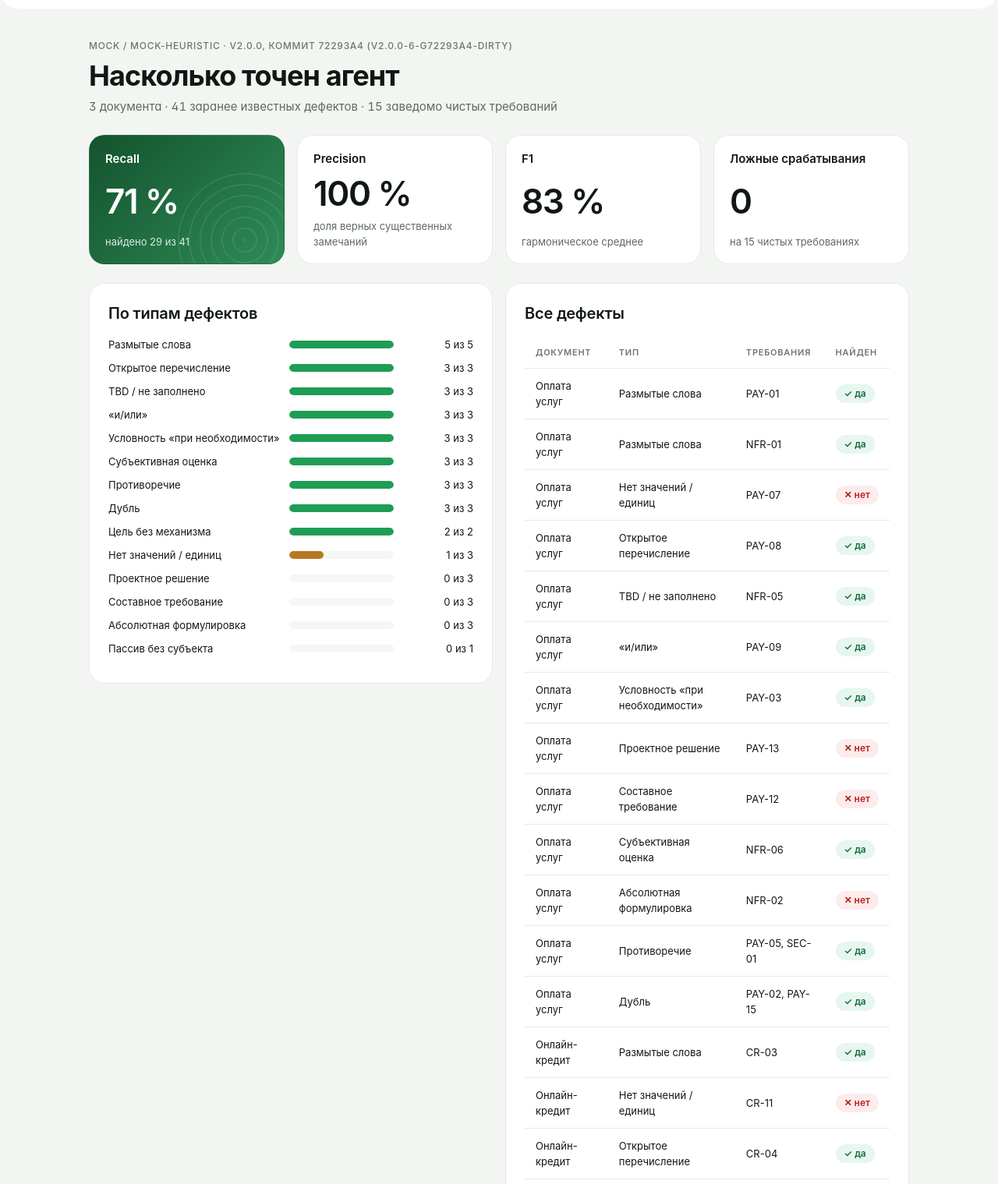
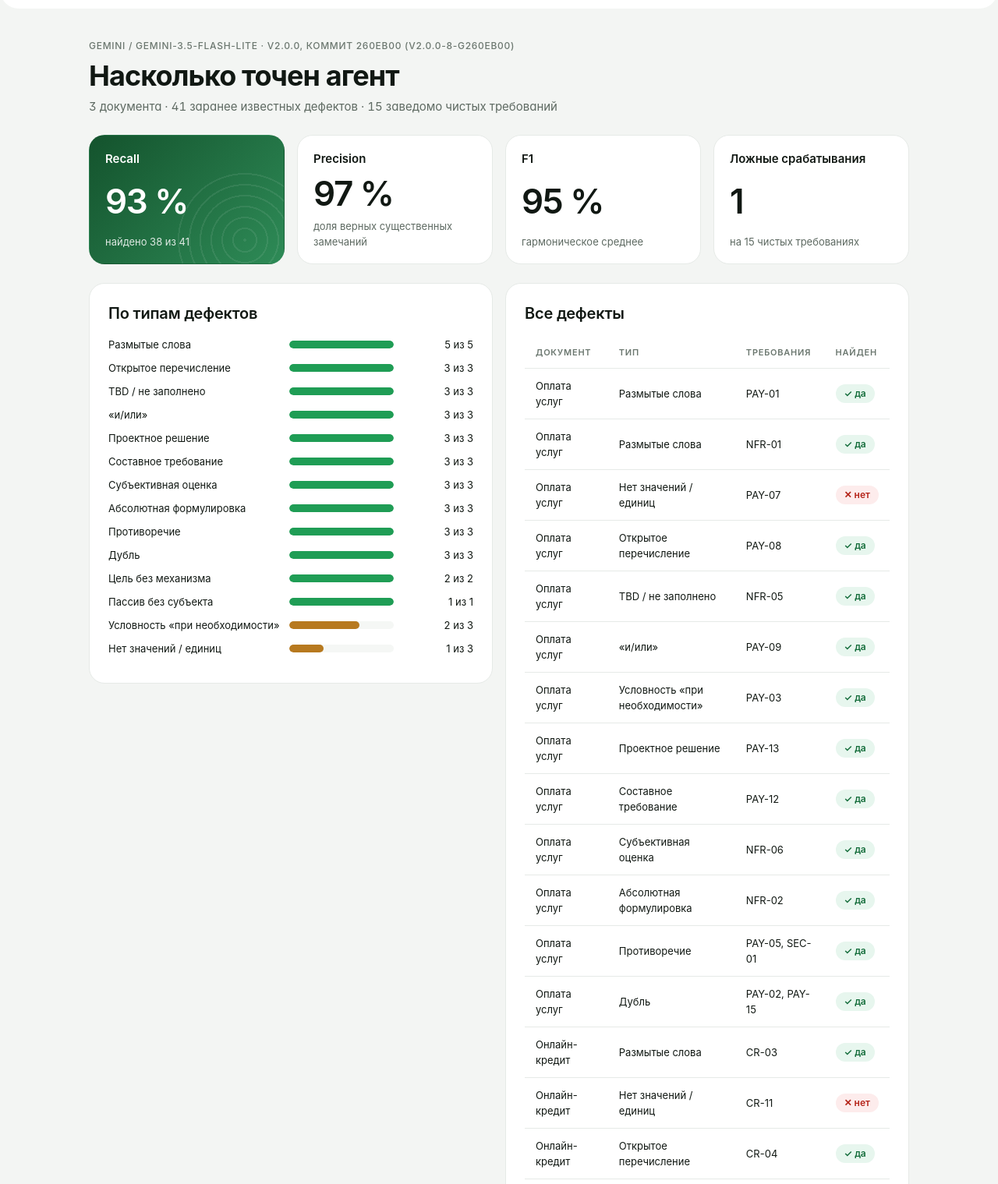
Before and after one commit to Aidana17022007/req-review-agent, a plain HTML site: page bench/results.html in a window 1280 px wide. Shown: the part 81-1600 px from the top of the page at 78% size. Drawn offline with Linux system fonts and the light colour scheme.

Commit message:
Бенчмарк на Gemini (gemini-3.5-flash-lite): recall 93 %, precision 97 %, F1 95 % на 41 дефекте; слайды с реальными метриками
Co-Authored-By: Claude Opus 5.5 <noreply@anthropic.com>

```diff
--- a/bench/results.html
+++ b/bench/results.html
@@ -630,30 +630,30 @@ pre.code{margin:0;padding:12px 14px;border-radius:12px;background:var(--surface-
 @media (max-width:640px){.tr{grid-template-columns:1fr 70px}.tr .bar{grid-column:1/-1}}</style></head><body>
 <header class="pagebar"><div class="logo"><span class="logo-mark"><svg class="ic " width="18" height="18" viewBox="0 0 24 24" fill="none" stroke="currentColor" stroke-width="1.75" stroke-linecap="round" stroke-linejoin="round" aria-hidden="true"><circle cx="11" cy="11" r="7"/><path d="m20 20-3.5-3.5"/><path d="M8 11h6M11 8v6"/></svg></span><span>ReqLens<small>Бенчмарк точности</small></span></div></header>
 <main class="wrap-b">
-<div class="caption">mock / mock-heuristic · v2.0.0, коммит 72293a4 (v2.0.0-6-g72293a4-dirty)</div><h1 class="display" style="margin:8px 0 6px">Насколько точен агент</h1>
+<div class="caption">gemini / gemini-3.5-flash-lite · v2.0.0, коммит 260eb00 (v2.0.0-8-g260eb00)</div><h1 class="display" style="margin:8px 0 6px">Насколько точен агент</h1>
 <p class="muted" style="margin-bottom:24px">3 документа · 41 заранее известных дефектов · 15 заведомо чистых требований</p>
 <div class="grid g-4" style="margin-bottom:24px">
- <article class="kpi kpi-hero"><span class="lbl">Recall</span><div class="kpi-num">71 %</div><div class="sub">найдено 29 из 41</div></article>
- <article class="kpi"><span class="lbl">Precision</span><div class="kpi-num">100 %</div><div class="sub">доля верных существенных замечаний</div></article>
- <article class="kpi"><span class="lbl">F1</span><div class="kpi-num">83 %</div><div class="sub">гармоническое среднее</div></article>
- <article class="kpi"><span class="lbl">Ложные срабатывания</span><div class="kpi-num">0</div><div class="sub">на 15 чистых требованиях</div></article></div>
+ <article class="kpi kpi-hero"><span class="lbl">Recall</span><div class="kpi-num">93 %</div><div class="sub">найдено 38 из 41</div></article>
+ <article class="kpi"><span class="lbl">Precision</span><div class="kpi-num">97 %</div><div class="sub">доля верных существенных замечаний</div></article>
+ <article class="kpi"><span class="lbl">F1</span><div class="kpi-num">95 %</div><div class="sub">гармоническое среднее</div></article>
+ <article class="kpi"><span class="lbl">Ложные срабатывания</span><div class="kpi-num">1</div><div class="sub">на 15 чистых требованиях</div></article></div>
 <div class="grid g-2" style="align-items:start">
 <div class="card"><div class="card-title"><span class="h2">По типам дефектов</span></div>
 <div class="tr"><span class="small">Размытые слова</span><div class="bar"><i style="width:100.0%;background:var(--ok-accent)"></i></div>
 <b class="small" style="text-align:right">5 из 5</b></div><div class="tr"><span class="small">Открытое перечисление</span><div class="bar"><i style="width:100.0%;background:var(--ok-accent)"></i></div>
 <b class="small" style="text-align:right">3 из 3</b></div><div class="tr"><span class="small">TBD / не заполнено</span><div class="bar"><i style="width:100.0%;background:var(--ok-accent)"></i></div>
 <b class="small" style="text-align:right">3 из 3</b></div><div class="tr"><span class="small">«и/или»</span><div class="bar"><i style="width:100.0%;background:var(--ok-accent)"></i></div>
-<b class="small" style="text-align:right">3 из 3</b></div><div class="tr"><span class="small">Условность «при необходимости»</span><div class="bar"><i style="width:100.0%;background:var(--ok-accent)"></i></div>
+<b class="small" style="text-align:right">3 из 3</b></div><div class="tr"><span class="small">Проектное решение</span><div class="bar"><i style="width:100.0%;background:var(--ok-accent)"></i></div>
+<b class="small" style="text-align:right">3 из 3</b></div><div class="tr"><span class="small">Составное требование</span><div class="bar"><i style="width:100.0%;background:var(--ok-accent)"></i></div>
 <b class="small" style="text-align:right">3 из 3</b></div><div class="tr"><span class="small">Субъективная оценка</span><div class="bar"><i style="width:100.0%;background:var(--ok-accent)"></i></div>
+<b class="small" style="text-align:right">3 из 3</b></div><div class="tr"><span class="small">Абсолютная формулировка</span><div class="bar"><i style="width:100.0%;background:var(--ok-accent)"></i></div>
 <b class="small" style="text-align:right">3 из 3</b></div><div class="tr"><span class="small">Противоречие</span><div class="bar"><i style="width:100.0%;background:var(--ok-accent)"></i></div>
 <b class="small" style="text-align:right">3 из 3</b></div><div class="tr"><span class="small">Дубль</span><div class="bar"><i style="width:100.0%;background:var(--ok-accent)"></i></div>
 <b class="small" style="text-align:right">3 из 3</b></div><div class="tr"><span class="small">Цель без механизма</span><div class="bar"><i style="width:100.0%;background:var(--ok-accent)"></i></div>
-<b class="small" style="text-align:right">2 из 2</b></div><div class="tr"><span class="small">Нет значений / единиц</span><div class="bar"><i style="width:33.0%;background:var(--major-accent)"></i></div>
-<b class="small" style="text-align:right">1 из 3</b></div><div class="tr"><span class="small">Проектное решение</span><div class="bar"><i style="width:0.0%;background:var(--critical-accent)"></i></div>
-<b class="small" style="text-align:right">0 из 3</b></div><div class="tr"><span class="small">Составное требование</span><div class="bar"><i style="width:0.0%;background:var(--critical-accent)"></i></div>
-<b class="small" style="text-align:right">0 из 3</b></div><div class="tr"><span class="small">Абсолютная формулировка</span><div class="bar"><i style="width:0.0%;background:var(--critical-accent)"></i></div>
-<b class="small" style="text-align:right">0 из 3</b></div><div class="tr"><span class="small">Пассив без субъекта</span><div class="bar"><i style="width:0.0%;background:var(--critical-accent)"></i></div>
-<b class="small" style="text-align:right">0 из 1</b></div></div>
+<b class="small" style="text-align:right">2 из 2</b></div><div class="tr"><span class="small">Пассив без субъекта</span><div class="bar"><i style="width:100.0%;background:var(--ok-accent)"></i></div>
+<b class="small" style="text-align:right">1 из 1</b></div><div class="tr"><span class="small">Условность «при необходимости»</span><div class="bar"><i style="width:67.0%;background:var(--major-accent)"></i></div>
+<b class="small" style="text-align:right">2 из 3</b></div><div class="tr"><span class="small">Нет значений / единиц</span><div class="bar"><i style="width:33.0%;background:var(--major-accent)"></i></div>
+<b class="small" style="text-align:right">1 из 3</b></div></div>
 <div class="card"><div class="card-title"><span class="h2">Все дефекты</span></div>
 <div class="table-wrap"><table class="tbl"><thead><tr><th>Документ</th><th>Тип</th><th>Требования</th><th>Найден</th></tr></thead><tbody>
 <tr><td class="small">Оплата услуг</td><td class="small">Размытые слова</td><td class="small">PAY-01</td>
@@ -664,10 +664,10 @@ pre.code{margin:0;padding:12px 14px;border-radius:12px;background:var(--surface-
 <td><span class="chip sev-ok">✓ да</span></td></tr><tr><td class="small">Оплата услуг</td><td class="small">«и/или»</td><td class="small">PAY-09</td>
 <td><span class="chip sev-ok">✓ да</span></td></tr><tr><td class="small">Оплата услуг</td><td class="small">Условность «при необходимости»</td><td class="small">PAY-03</td>
 <td><span class="chip sev-ok">✓ да</span></td></tr><tr><td class="small">Оплата услуг</td><td class="small">Проектное решение</td><td class="small">PAY-13</td>
-<td><span class="chip sev-critical">✕ нет</span></td></tr><tr><td class="small">Оплата услуг</td><td class="small">Составное требование</td><td class="small">PAY-12</td>
-<td><span class="chip sev-critical">✕ нет</span></td></tr><tr><td class="small">Оплата услуг</td><td class="small">Субъективная оценка</td><td class="small">NFR-06</td>
+<td><span class="chip sev-ok">✓ да</span></td></tr><tr><td class="small">Оплата услуг</td><td class="small">Составное требование</td><td class="small">PAY-12</td>
+<td><span class="chip sev-ok">✓ да</span></td></tr><tr><td class="small">Оплата услуг</td><td class="small">Субъективная оценка</td><td class="small">NFR-06</td>
 <td><span class="chip sev-ok">✓ да</span></td></tr><tr><td class="small">Оплата услуг</td><td class="small">Абсолютная формулировка</td><td class="small">NFR-02</td>
-<td><span class="chip sev-critical">✕ нет</span></td></tr><tr><td class="small">Оплата услуг</td><td class="small">Противоречие</td><td class="small">PAY-05, SEC-01</td>
+<td><span class="chip sev-ok">✓ да</span></td></tr><tr><td class="small">Оплата услуг</td><td class="small">Противоречие</td><td class="small">PAY-05, SEC-01</td>
 <td><span class="chip sev-ok">✓ да</span></td></tr><tr><td class="small">Оплата услуг</td><td class="small">Дубль</td><td class="small">PAY-02, PAY-15</td>
 <td><span class="chip sev-ok">✓ да</span></td></tr><tr><td class="small">Онлайн-кредит</td><td class="small">Размытые слова</td><td class="small">CR-03</td>
 <td><span class="chip sev-ok">✓ да</span></td></tr><tr><td class="small">Онлайн-кредит</td><td class="small">Нет значений / единиц</td><td class="small">CR-11</td>
@@ -676,10 +676,10 @@ pre.code{margin:0;padding:12px 14px;border-radius:12px;background:var(--surface-
 <td><span class="chip sev-ok">✓ да</span></td></tr><tr><td class="small">Онлайн-кредит</td><td class="small">«и/или»</td><td class="small">CR-13</td>
 <td><span class="chip sev-ok">✓ да</span></td></tr><tr><td class="small">Онлайн-кредит</td><td class="small">Условность «при необходимости»</td><td class="small">CR-05</td>
 <td><span class="chip sev-ok">✓ да</span></td></tr><tr><td class="small">Онлайн-кредит</td><td class="small">Проектное решение</td><td class="small">CR-07</td>
-<td><span class="chip sev-critical">✕ нет</span></td></tr><tr><td class="small">Онлайн-кредит</td><td class="small">Составное требование</td><td class="small">CR-12</td>
-<td><span class="chip sev-critical">✕ нет</span></td></tr><tr><td class="small">Онлайн-кредит</td><td class="small">Субъективная оценка</td><td class="small">CNF-01</td>
+<td><span class="chip sev-ok">✓ да</span></td></tr><tr><td class="small">Онлайн-кредит</td><td class="small">Составное требование</td><td class="small">CR-12</td>
+<td><span class="chip sev-ok">✓ да</span></td></tr><tr><td class="small">Онлайн-кредит</td><td class="small">Субъективная оценка</td><td class="small">CNF-01</td>
 <td><span class="chip sev-ok">✓ да</span></td></tr><tr><td class="small">Онлайн-кредит</td><td class="small">Абсолютная формулировка</td><td class="small">CNF-02</td>
-<td><span class="chip sev-critical">✕ нет</span></td></tr><tr><td class="small">Онлайн-кредит</td><td class="small">Цель без механизма</td><td class="small">CNF-03</td>
+<td><span class="chip sev-ok">✓ да</span></td></tr><tr><td class="small">Онлайн-кредит</td><td class="small">Цель без механизма</td><td class="small">CNF-03</td>
 <td><span class="chip sev-ok">✓ да</span></td></tr><tr><td class="small">Онлайн-кредит</td><td class="small">Размытые слова</td><td class="small">CR-06</td>
 <td><span class="chip sev-ok">✓ да</span></td></tr><tr><td class="small">Онлайн-кредит</td><td class="small">Противоречие</td><td class="small">CR-01, CR-15</td>
 <td><span class="chip sev-ok">✓ да</span></td></tr><tr><td class="small">Онлайн-кредит</td><td class="small">Дубль</td><td class="small">CR-02, CR-16</td>
@@ -688,16 +688,16 @@ pre.code{margin:0;padding:12px 14px;border-radius:12px;background:var(--surface-
 <td><span class="chip sev-ok">✓ да</span></td></tr><tr><td class="small">Открытие счёта</td><td class="small">TBD / не заполнено</td><td class="small">ON-10</td>
 <td><span class="chip sev-ok">✓ да</span></td></tr><tr><td class="small">Открытие счёта</td><td class="small">«и/или»</td><td class="small">ON-12</td>
 <td><span class="chip sev-ok">✓ да</span></td></tr><tr><td class="small">Открытие счёта</td><td class="small">Условность «при необходимости»</td><td class="small">ON-13</td>
-<td><span class="chip sev-ok">✓ да</span></td></tr><tr><td class="small">Открытие счёта</td><td class="small">Проектное решение</td><td class="small">ON-14</td>
-<td><span class="chip sev-critical">✕ нет</span></td></tr><tr><td class="small">Открытие счёта</td><td class="small">Составное требование</td><td class="small">ON-08</td>
-<td><span class="chip sev-critical">✕ нет</span></td></tr><tr><td class="small">Открытие счёта</td><td class="small">Субъективная оценка</td><td class="small">ONF-03</td>
+<td><span class="chip sev-critical">✕ нет</span></td></tr><tr><td class="small">Открытие счёта</td><td class="small">Проектное решение</td><td class="small">ON-14</td>
+<td><span class="chip sev-ok">✓ да</span></td></tr><tr><td class="small">Открытие счёта</td><td class="small">Составное требование</td><td class="small">ON-08</td>
+<td><span class="chip sev-ok">✓ да</span></td></tr><tr><td class="small">Открытие счёта</td><td class="small">Субъективная оценка</td><td class="small">ONF-03</td>
 <td><span class="chip sev-ok">✓ да</span></td></tr><tr><td class="small">Открытие счёта</td><td class="small">Абсолютная формулировка</td><td class="small">ON-05</td>
-<td><span class="chip sev-critical">✕ нет</span></td></tr><tr><td class="small">Открытие счёта</td><td class="small">Цель без механизма</td><td class="small">ONF-02</td>
+<td><span class="chip sev-ok">✓ да</span></td></tr><tr><td class="small">Открытие счёта</td><td class="small">Цель без механизма</td><td class="small">ONF-02</td>
 <td><span class="chip sev-ok">✓ да</span></td></tr><tr><td class="small">Открытие счёта</td><td class="small">Нет значений / единиц</td><td class="small">ONF-01</td>
 <td><span class="chip sev-ok">✓ да</span></td></tr><tr><td class="small">Открытие счёта</td><td class="small">Пассив без субъекта</td><td class="small">ON-11</td>
-<td><span class="chip sev-critical">✕ нет</span></td></tr><tr><td class="small">Открытие счёта</td><td class="small">Противоречие</td><td class="small">ON-09, ON-15</td>
+<td><span class="chip sev-ok">✓ да</span></td></tr><tr><td class="small">Открытие счёта</td><td class="small">Противоречие</td><td class="small">ON-09, ON-15</td>
 <td><span class="chip sev-ok">✓ да</span></td></tr><tr><td class="small">Открытие счёта</td><td class="small">Дубль</td><td class="small">ON-07, ON-16</td>
 <td><span class="chip sev-ok">✓ да</span></td></tr>
 </tbody></table></div></div></div>
-<div class="banner-mock" style="margin-top:24px">Режим mock: работают только правила и эвристики. Итоговые цифры — после прогона на модели.</div>
+
 </main></body></html>
```
Also changed, not shown: docs/slides.html (+5 -5 lines), 2 other files.
